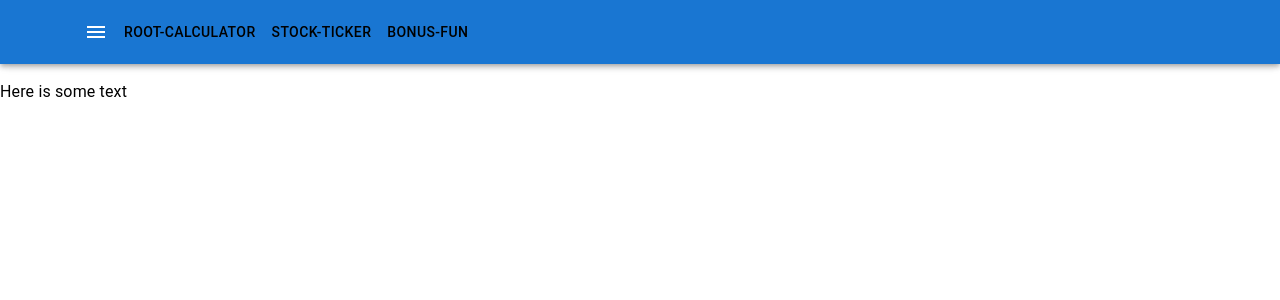
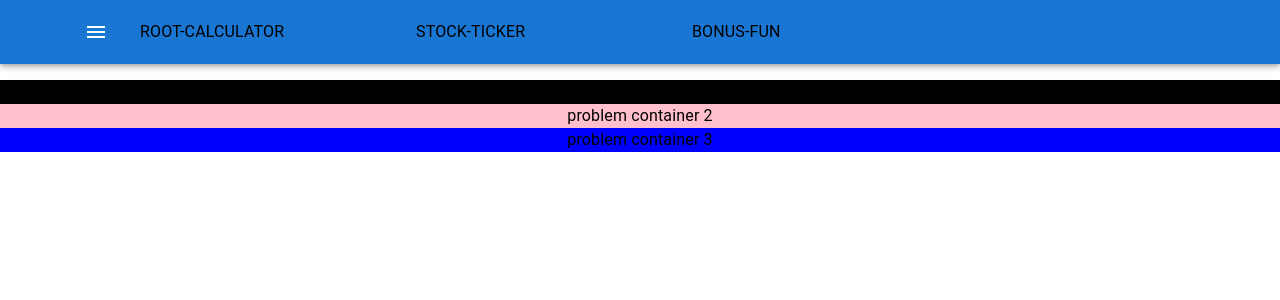
Before and after one commit to aploogs/take-home, a React (Create React App) app in the folder take-home/: page / in a window 1280 px wide. Shown: the top 300 px of the page. Built offline with nearby package versions, Linux system fonts and the light colour scheme.

Commit message:
added a bunch of other foundational stuff like apolloGQL, need to work on client and api stuff next

```diff
--- a/take-home/package.json
+++ b/take-home/package.json
@@ -3,6 +3,7 @@
   "version": "0.1.0",
   "private": true,
   "dependencies": {
+    "@apollo/client": "^3.8.8",
     "@emotion/react": "^11.11.3",
     "@emotion/styled": "^11.11.0",
     "@mui/icons-material": "^5.15.1",
@@ -15,6 +16,7 @@
     "@types/node": "^16.18.68",
     "@types/react": "^18.2.45",
     "@types/react-dom": "^18.2.18",
+    "graphql": "^16.8.1",
     "react": "^18.2.0",
     "react-dom": "^18.2.0",
     "react-scripts": "^5.0.1",
--- a/take-home/src/App.css
+++ b/take-home/src/App.css
@@ -1,38 +1,5 @@
 .App {
   text-align: center;
+  /* height: 100vh; */
+  /* background: blue; */
 }
-
-.App-logo {
-  height: 40vmin;
-  pointer-events: none;
-}
-
-@media (prefers-reduced-motion: no-preference) {
-  .App-logo {
-    animation: App-logo-spin infinite 20s linear;
-  }
-}
-
-.App-header {
-  background-color: #282c34;
-  min-height: 100vh;
-  display: flex;
-  flex-direction: column;
-  align-items: center;
-  justify-content: center;
-  font-size: calc(10px + 2vmin);
-  color: white;
-}
-
-.App-link {
-  color: #61dafb;
-}
-
-@keyframes App-logo-spin {
-  from {
-    transform: rotate(0deg);
-  }
-  to {
-    transform: rotate(360deg);
-  }
-}
--- a/take-home/src/components/Home/index.tsx
+++ b/take-home/src/components/Home/index.tsx
@@ -1,6 +1,9 @@
 import React from "react";
 import { Box, Grid, Typography } from "@mui/material";
 import NavBar from "../nav-bar";
+
+//we're gonna do a few containers here. one container for each problem I'm writing code for.
+//each problem container will be a distinct component that I wrap in a grid item.
 
 const Home: React.FC = () => {
   return (
@@ -10,8 +13,14 @@ const Home: React.FC = () => {
           <Grid item>
             <NavBar />
           </Grid>
-          <Grid xl={12} item>
-            <Typography>Here is some text</Typography>
+          <Grid sx={{ backgroundColor: "black" }} item xs={12}>
+            <Typography>problem container 1</Typography>
+          </Grid>
+          <Grid sx={{ backgroundColor: "pink" }} item xs={12}>
+            <Typography>problem container 2</Typography>
+          </Grid>
+          <Grid sx={{ backgroundColor: "blue" }} item xs={12}>
+            <Typography>problem container 3</Typography>
           </Grid>
         </Grid>
       </Box>
--- a/take-home/src/components/nav-bar/index.tsx
+++ b/take-home/src/components/nav-bar/index.tsx
@@ -6,8 +6,10 @@ import {
   Button,
   Container,
   Box,
+  Grid,
 } from "@mui/material";
 import React from "react";
+import NavItem from "./nav-item";
 
 //? for this appbar, I think the most clever thing to do is to link to the different sections on the page via the items listed
 const sections = ["root-calculator", "stock-ticker", "bonus-fun"];
@@ -21,16 +23,16 @@ const NavBar: React.FC = () => {
     <AppBar>
       <Container maxWidth="lg">
         <Toolbar>
-          <Box>
+          <Grid container direction="row">
             <IconButton edge="start" color="inherit" aria-label="menu">
               <MenuOutlined />
             </IconButton>
-            {sections.map((section) => (
-              <Button sx={{ color: "black" }} key={section}>
-                {section}
-              </Button>
+            {sections.map((section, idx) => (
+              <Grid item lg={3}>
+                <NavItem text={section} key={idx} />
+              </Grid>
             ))}
-          </Box>
+          </Grid>
         </Toolbar>
       </Container>
     </AppBar>
--- a/take-home/src/components/nav-bar/nav-item.tsx
+++ b/take-home/src/components/nav-bar/nav-item.tsx
@@ -1,25 +1,29 @@
 import React from "react";
-import { ListItem, ListItemText } from "@mui/material";
-
-// const useStyles = makeStyles((theme) => ({
-//   listItem: {
-//     '&:hover': {
-//       // Customize hover state styles here
-//       backgroundColor: theme.palette.primary.main,
-//       color: theme.palette.common.white,
-//     },
-//   },
-// }));
+import { ListItem, ListItemText, Button, Grid } from "@mui/material";
 
 type NavItemProps = {
   text: string;
+  //also I feel like this location prop is necessary but like...maybe it isn't?
+  location?: string;
+  //this hover won't work until I add a mouse event listener function
   hover?: boolean;
+  onClick?: () => void;
 };
 
-const NavItem: React.FC<NavItemProps> = ({ text, hover }) => {
+const NavItem: React.FC<NavItemProps> = ({
+  text,
+  hover,
+  location,
+  onClick,
+}) => {
   return (
     <ListItem>
-      <ListItemText color={hover ? "primary" : "secondary"} primary={text} />
+      <Button style={{ color: hover ? "gray" : "black" }} onClick={onClick}>
+        <ListItemText
+          style={{ color: hover ? "white" : "black" }}
+          primary={text}
+        />
+      </Button>
     </ListItem>
   );
 };
```
Also changed, not shown: take-home/src/components/ticker/index.tsx (added, +39 -0 lines), take-home/src/components/Home/styles.scss (added), take-home/src/components/nav-bar/styles.scss (added), 2 other files (tests, documents, lock files or other folders).
